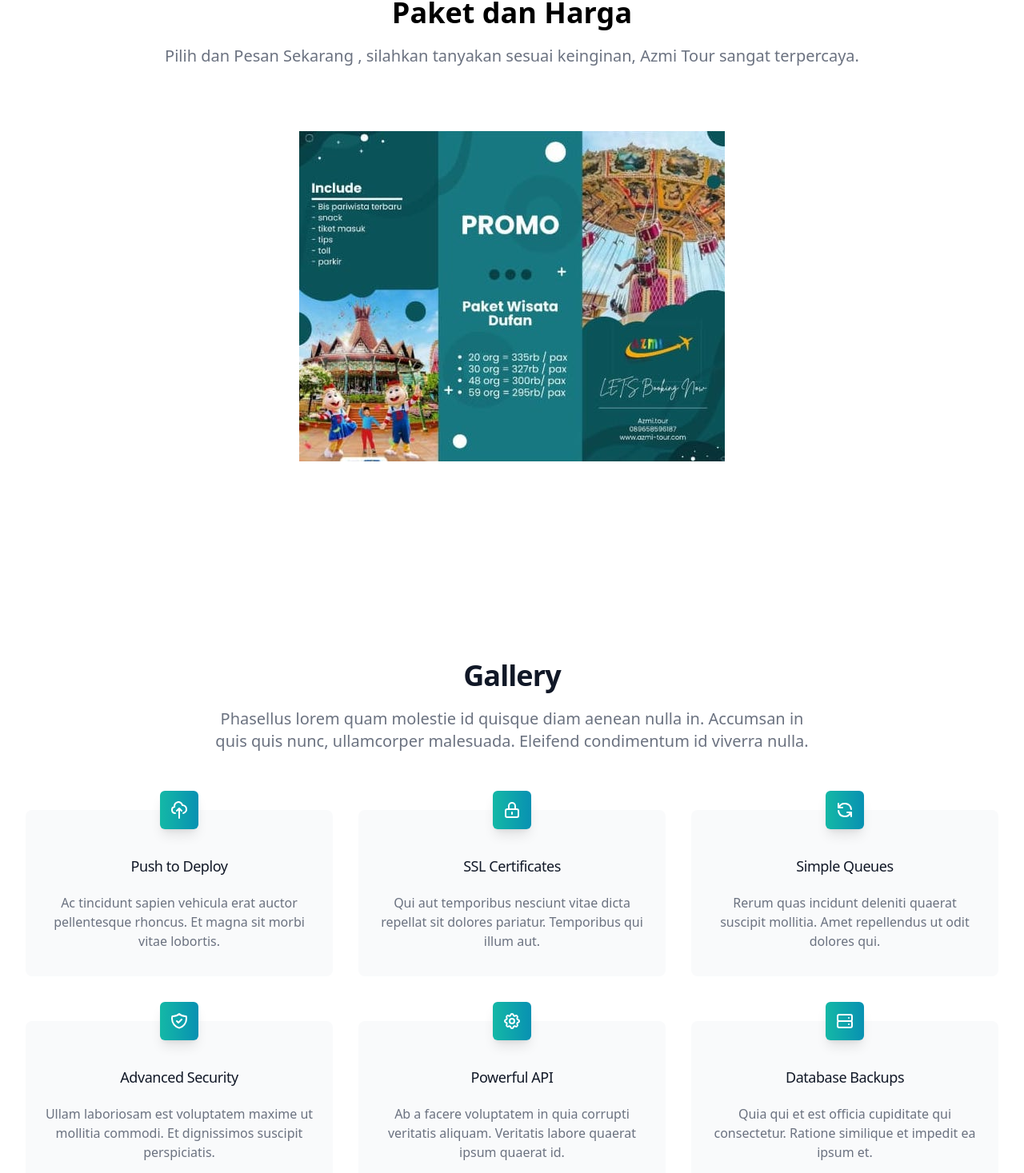
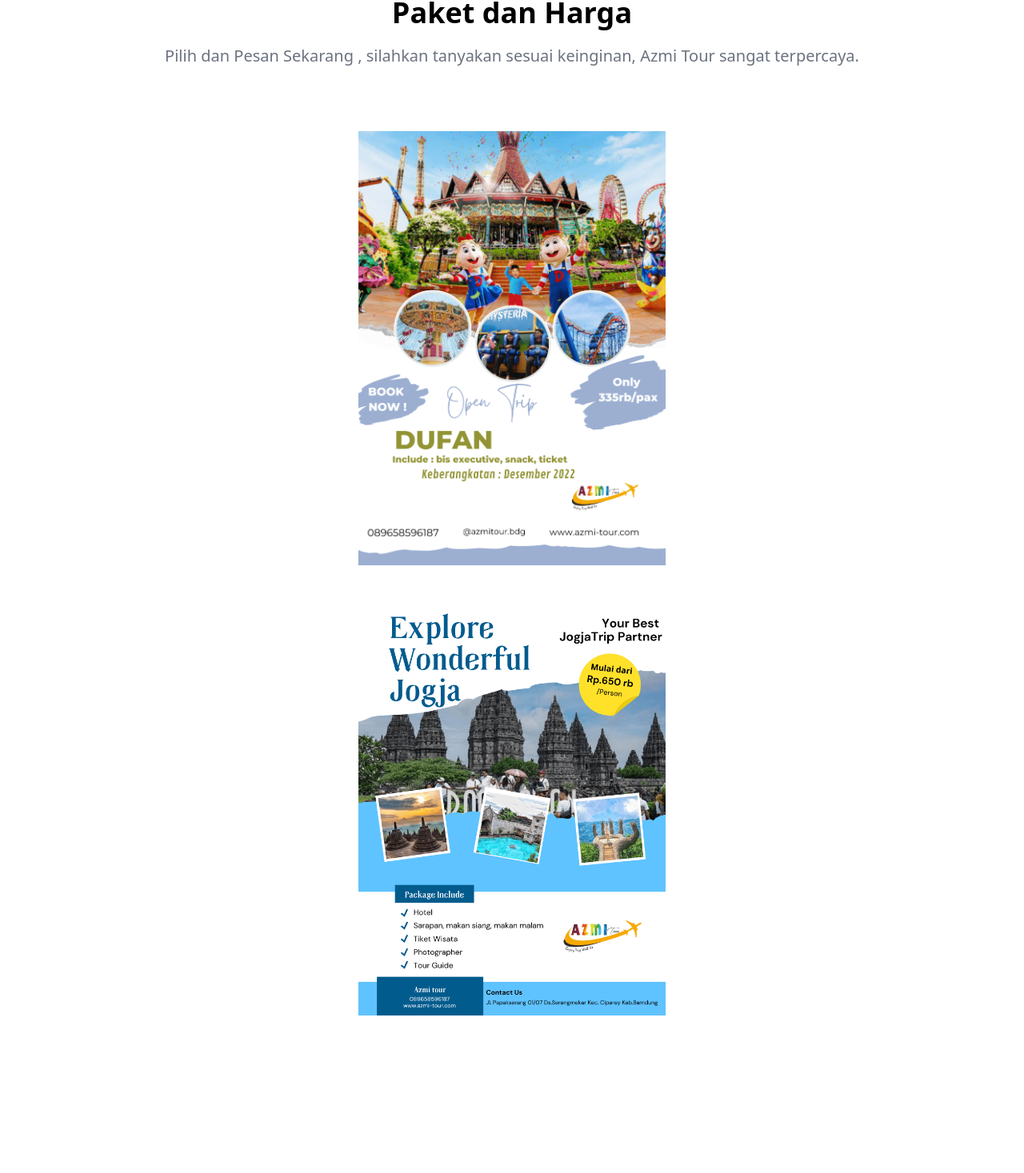
Before and after one commit to mhanifmuhsin/pages-azmitour, a React (Create React App) app: page / in a window 1280 px wide. Shown: the part 1056-2523 px from the top of the page at 80% size. Built offline with nearby package versions, Linux system fonts and the light colour scheme.

Commit message:
update paket & harga

```diff
--- a/src/App.js
+++ b/src/App.js
@@ -12,7 +12,8 @@
 } from "@heroicons/react/outline";
 import {Fragment} from "react";
 import ImageTravel from "./assets/tr_no_bg.png";
-import Paket from "./assets/paket_1.jpeg";
+import Paket from "./assets/img_1.png";
+import Paket2 from "./assets/img_2.png";
 import Pricing from "./components/Pricing";
 import Testimonial from "./components/Testimonial";
 import Faq from "./components/Faq";
@@ -171,7 +172,7 @@
                 <main>
                     <Hero ImageTravel={ImageTravel}/>
                     <MyPartners/>
-                    <Pricing paket={Paket}/>
+                    <Pricing paket={Paket} paket2={Paket2}/>
                     {/* <Platform /> */}
                     <Gallery features={features}/>
                     <Testimonial/>
--- a/src/components/Pricing.jsx
+++ b/src/components/Pricing.jsx
@@ -1,7 +1,7 @@
-export default function Pricing({paket}) {
+export default function Pricing({paket,paket2}) {
     return (
         <div id="pricing" className="bg-white">
-      <div className="pt-36 px-4 sm:px-6 lg:px-8 lg:pt-36">
+            <div className="pt-16 lg:pt-36 px-4 sm:px-6 lg:px-8 lg:pt-36">
                 <div className="text-center">
                     <p className="mt-2 text-3xl font-extrabold text-gray-900tracking-tight leading-tight  sm:text-4xl lg:text-4xl">
                         Paket dan Harga
@@ -14,160 +14,11 @@
 
             <div className="mt-16 bg-white pb-12 lg:mt-20 lg:pb-20">
                 <div className="mx-auto flex justify-center">
-        <img src={paket}/>
-
+                    <img className="w-96" src={paket}/>
                 </div>
-        {/*<div className="relative z-0">*/}
-        {/*  <div className="absolute inset-0 h-5/6 bg-white lg:h-2/3" />*/}
-        {/*  <div className="max-w-7xl mx-auto px-4 sm:px-6 lg:px-8">*/}
-        {/*    <div className="relative lg:grid lg:grid-cols-7">*/}
-        {/*      <div className="mx-auto max-w-md lg:mx-0 lg:max-w-none lg:col-start-1 lg:col-end-3 lg:row-start-2 lg:row-end-3">*/}
-        {/*        <div className="h-full flex flex-col rounded-lg shadow-lg overflow-hidden lg:rounded-none lg:rounded-l-lg">*/}
-        {/*          <div className="flex-1 flex flex-col">*/}
-        {/*            <div className="bg-white px-6 py-10">*/}
-        {/*              <div>*/}
-        {/*                <h3 className="text-center text-2xl font-medium text-gray-900" id="tier-hobby">*/}
-        {/*                  Wisata*/}
-        {/*                </h3>*/}
-        {/*                <div className="mt-4 flex items-center justify-center">*/}
-        {/*                  <span className="px-3 flex items-start text-6xl tracking-tight text-gray-900">*/}
-        {/*                    <span className="mt-2 mr-2 text-4xl font-medium">$</span>*/}
-        {/*                    <span className="font-extrabold">79</span>*/}
-        {/*                  </span>*/}
-        {/*                  <span className="text-xl font-medium text-gray-500">/month</span>*/}
-        {/*                </div>*/}
-        {/*              </div>*/}
-        {/*            </div>*/}
-        {/*            <div className="flex-1 flex flex-col justify-between border-t-2 border-gray-100 p-6 bg-gray-50 sm:p-10 lg:p-6 xl:p-10">*/}
-        {/*              <ul className="space-y-4">*/}
-        {/*                {hobbyFeatures.map((feature) => (*/}
-        {/*                  <li key={feature} className="flex items-start">*/}
-        {/*                    <div className="flex-shrink-0">*/}
-        {/*                      <CheckIcon className="flex-shrink-0 h-6 w-6 text-green-500" aria-hidden="true" />*/}
-        {/*                    </div>*/}
-        {/*                    <p className="ml-3 text-base font-medium text-gray-500">{feature}</p>*/}
-        {/*                  </li>*/}
-        {/*                ))}*/}
-        {/*              </ul>*/}
-        {/*              <div className="mt-8">*/}
-        {/*                <div className="rounded-lg shadow-md">*/}
-        {/*                  <a*/}
-        {/*                    href="https://wa.me/+6289658596187"*/}
-        {/*                    target="_blank"*/}
-        {/*                    rel="noopener noreferrer"*/}
-        {/*                    className="block w-full text-center rounded-lg border border-transparent bg-white px-6 py-3 text-base font-medium text-indigo-600 hover:bg-gray-50"*/}
-        {/*                    aria-describedby="tier-hobby"*/}
-        {/*                  >*/}
-        {/*                    Pesan Sekarang*/}
-        {/*                  </a>*/}
-        {/*                </div>*/}
-        {/*              </div>*/}
-        {/*            </div>*/}
-        {/*          </div>*/}
-        {/*        </div>*/}
-        {/*      </div>*/}
-        {/*      <div className="mt-10 max-w-lg mx-auto lg:mt-0 lg:max-w-none lg:mx-0 lg:col-start-3 lg:col-end-6 lg:row-start-1 lg:row-end-4">*/}
-        {/*        <div className="relative z-10 rounded-lg shadow-xl">*/}
-        {/*          <div*/}
-        {/*            className="pointer-events-none absolute inset-0 rounded-lg border-2 border-indigo-600"*/}
-        {/*            aria-hidden="true"*/}
-        {/*          />*/}
-        {/*          <div className="absolute inset-x-0 top-0 transform translate-y-px">*/}
-        {/*            <div className="flex justify-center transform -translate-y-1/2">*/}
-        {/*              <span className="inline-flex rounded-full bg-indigo-600 px-4 py-1 text-sm font-semibold tracking-wider uppercase text-white">*/}
-        {/*                Most popular*/}
-        {/*              </span>*/}
-        {/*            </div>*/}
-        {/*          </div>*/}
-        {/*          <div className="bg-white rounded-t-lg px-6 pt-12 pb-10">*/}
-        {/*            <div>*/}
-        {/*              <h3 className="text-center text-3xl font-semibold text-gray-900 sm:-mx-6" id="tier-growth">*/}
-        {/*                Wisata Ziarah*/}
-        {/*              </h3>*/}
-        {/*              <div className="mt-4 flex items-center justify-center">*/}
-        {/*                <span className="px-3 flex items-start text-6xl tracking-tight text-gray-900 sm:text-6xl">*/}
-        {/*                  <span className="mt-2 mr-2 text-4xl font-medium">Rp.</span>*/}
-        {/*                  <span className="font-extrabold">100.000</span>*/}
-        {/*                </span>*/}
-        {/*                <span className="text-2xl font-medium text-gray-500">/orang</span>*/}
-        {/*              </div>*/}
-        {/*            </div>*/}
-        {/*          </div>*/}
-        {/*          <div className="border-t-2 border-gray-100 rounded-b-lg pt-10 pb-8 px-6 bg-gray-50 sm:px-10 sm:py-10">*/}
-        {/*            <ul className="space-y-4">*/}
-        {/*              {growthFeatures.map((feature) => (*/}
-        {/*                <li key={feature} className="flex items-start">*/}
-        {/*                  <div className="flex-shrink-0">*/}
-        {/*                    <CheckIcon className="flex-shrink-0 h-6 w-6 text-green-500" aria-hidden="true" />*/}
-        {/*                  </div>*/}
-        {/*                  <p className="ml-3 text-base font-medium text-gray-500">{feature}</p>*/}
-        {/*                </li>*/}
-        {/*              ))}*/}
-        {/*            </ul>*/}
-        {/*            <div className="mt-10">*/}
-        {/*              <div className="rounded-lg shadow-md">*/}
-        {/*                <a*/}
-        {/*                  href="https://wa.me/+6289658596187"*/}
-        {/*                  target="_blank"*/}
-        {/*                  rel="noopener noreferrer"*/}
-        {/*                  className="block w-full text-center rounded-lg border border-transparent bg-indigo-600 px-6 py-4 text-xl leading-6 font-medium text-white hover:bg-indigo-700"*/}
-        {/*                  aria-describedby="tier-growth"*/}
-        {/*                >*/}
-        {/*                  Pesan Sekarang*/}
-        {/*                </a>*/}
-        {/*              </div>*/}
-        {/*            </div>*/}
-        {/*          </div>*/}
-        {/*        </div>*/}
-        {/*      </div>*/}
-        {/*      <div className="mt-10 mx-auto max-w-md lg:m-0 lg:max-w-none lg:col-start-6 lg:col-end-8 lg:row-start-2 lg:row-end-3">*/}
-        {/*        <div className="h-full flex flex-col rounded-lg shadow-lg overflow-hidden lg:rounded-none lg:rounded-r-lg">*/}
-        {/*          <div className="flex-1 flex flex-col">*/}
-        {/*            <div className="bg-white px-6 py-10">*/}
-        {/*              <div>*/}
-        {/*                <h3 className="text-center text-2xl font-medium text-gray-900" id="tier-scale">*/}
-        {/*                  Study Tour*/}
-        {/*                </h3>*/}
-        {/*                <div className="mt-4 flex items-center justify-center">*/}
-        {/*                  <span className="px-3 flex items-start text-6xl tracking-tight text-gray-900">*/}
-        {/*                    <span className="mt-2 mr-2 text-4xl font-medium">$</span>*/}
-        {/*                    <span className="font-extrabold">349</span>*/}
-        {/*                  </span>*/}
-        {/*                  <span className="text-xl font-medium text-gray-500">/month</span>*/}
-        {/*                </div>*/}
-        {/*              </div>*/}
-        {/*            </div>*/}
-        {/*            <div className="flex-1 flex flex-col justify-between border-t-2 border-gray-100 p-6 bg-gray-50 sm:p-10 lg:p-6 xl:p-10">*/}
-        {/*              <ul  className="space-y-4">*/}
-        {/*                {scaleFeatures.map((feature) => (*/}
-        {/*                  <li key={feature} className="flex items-start">*/}
-        {/*                    <div className="flex-shrink-0">*/}
-        {/*                      <CheckIcon className="flex-shrink-0 h-6 w-6 text-green-500" aria-hidden="true" />*/}
-        {/*                    </div>*/}
-        {/*                    <p className="ml-3 text-base font-medium text-gray-500">{feature}</p>*/}
-        {/*                  </li>*/}
-        {/*                ))}*/}
-        {/*              </ul>*/}
-        {/*              <div className="mt-8">*/}
-        {/*                <div className="rounded-lg shadow-md">*/}
-        {/*                  <a*/}
-        {/*                    href="https://wa.me/+6289658596187"*/}
-        {/*                    target="_blank"*/}
-        {/*                    rel="noopener noreferrer"*/}
-        {/*                    className="block w-full text-center rounded-lg border border-transparent bg-white px-6 py-3 text-base font-medium text-indigo-600 hover:bg-gray-50"*/}
-        {/*                    aria-describedby="tier-scale"*/}
-        {/*                  >*/}
-        {/*                    Pesan Sekarang*/}
-        {/*                  </a>*/}
-        {/*                </div>*/}
-        {/*              </div>*/}
-        {/*            </div>*/}
-        {/*          </div>*/}
-        {/*        </div>*/}
-        {/*      </div>*/}
-        {/*    </div>*/}
-        {/*  </div>*/}
-        {/*</div>*/}
+                <div className="mx-auto flex justify-center mt-5">
+                    <img className="w-96" src={paket2}/>
+                </div>
             </div>
         </div>
     )
```
Also changed, not shown: src/assets/img_1.png (added), src/assets/img_2.png (added). Lines whose indentation alone changed are shown as unchanged.
